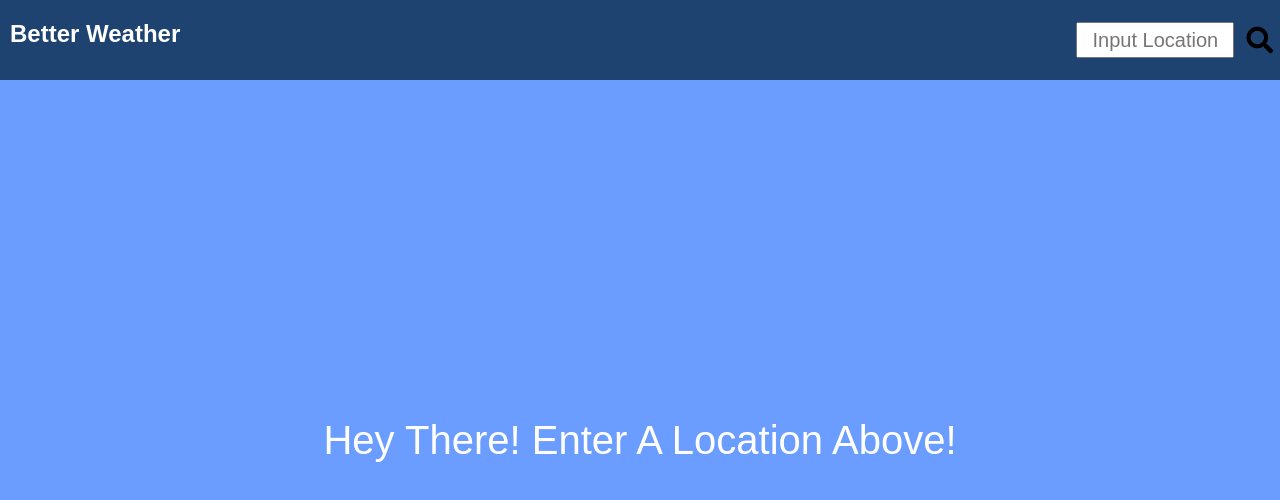
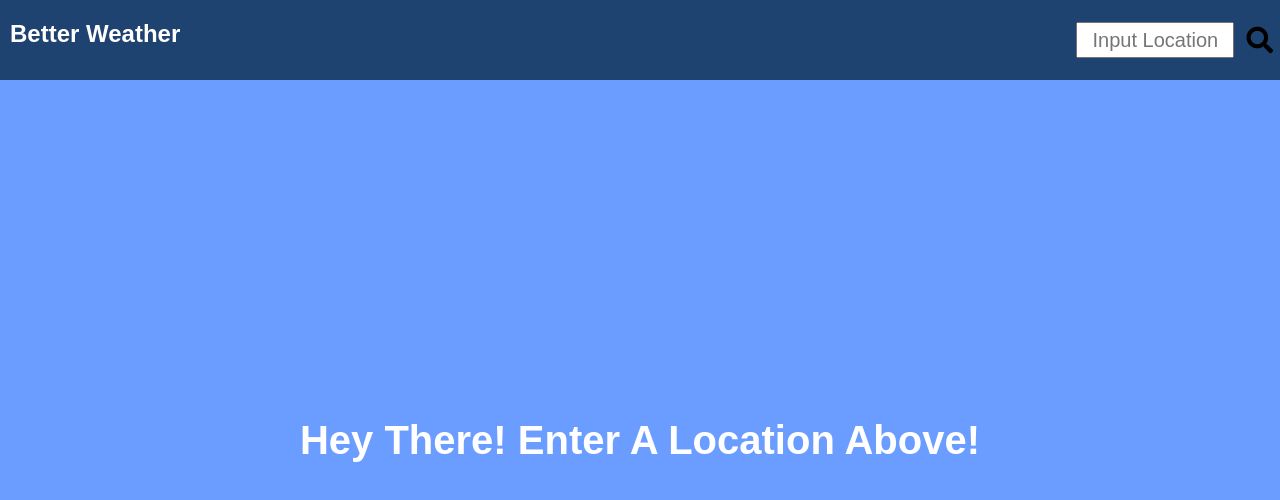
Before and after one commit to kevyw93/Better-Weather, a React (Create React App) app: page / in a window 1280 px wide. Shown: the top 500 px of the page. Built offline with nearby package versions, Linux system fonts and the light colour scheme.

Commit message:
fixed onload page to width 100% and height 100%

```diff
--- a/src/App.css
+++ b/src/App.css
@@ -266,17 +266,23 @@
   }
 }
 
-/* @media (max-width: 1060px) and (max-height: 540px){
+@media (max-width: 1060px) and (max-height: 540px){
   .day-container{
     height: 100px;
   }
   .daily-weather-container{
-    /* height: 460px; */
-    /* overflow:scroll;
-    background-color: rgb(106,157,256); */
-  /* }
-} */
+    height: 460px;
+    overflow:scroll;
+    background-color: rgb(106,157,256);
+  }
+}
 
-.onLoad{
+.onload{
+  width: 100%;
+  height: 100%;
+  display: flex;
+}
+.onload-text{
   font-size: 40px;
+  margin: auto auto;
 }
--- a/src/App.js
+++ b/src/App.js
@@ -39,7 +39,7 @@ class App extends Component {
   render() {
     let DailyWeather;
     if(this.state.load){
-      DailyWeather = <img alt="loading gif" src="https://cdn.dribbble.com/users/547544/screenshots/2718569/loading.gif"/>;
+      DailyWeather = <img className="loading-img" alt="loading gif" src="https://cdn.dribbble.com/users/547544/screenshots/2718569/loading.gif"/>;
     }else if(this.state.weather){
       const d = new Date();
       const today = d.getDay();
@@ -48,7 +48,7 @@ class App extends Component {
         <DailyComponent id={i} key={i} weather={daily} day={daysOfWeek[(parseInt(today, 10) + i) % 7]}/>
       ));
     }else{
-      DailyWeather = <main className="onLoad">Hey There! Enter A Location Above!</main>;
+      DailyWeather = <main className="onload"><h1 className="onload-text">Hey There! Enter A Location Above!</h1></main>;
     }
     return (
       <main className="App">
```
